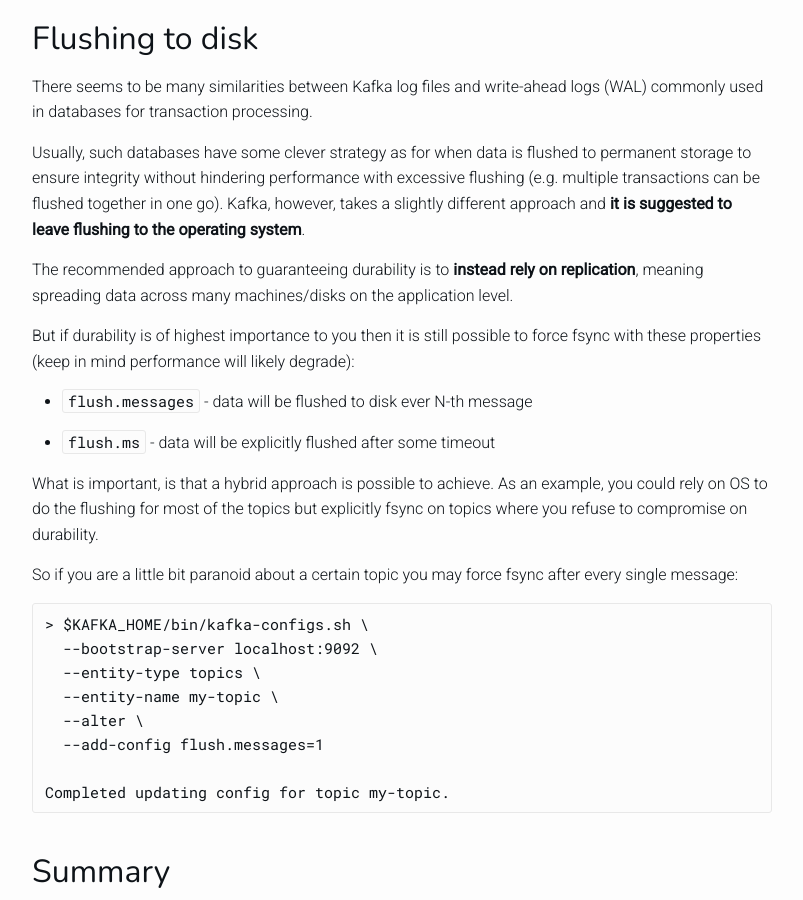
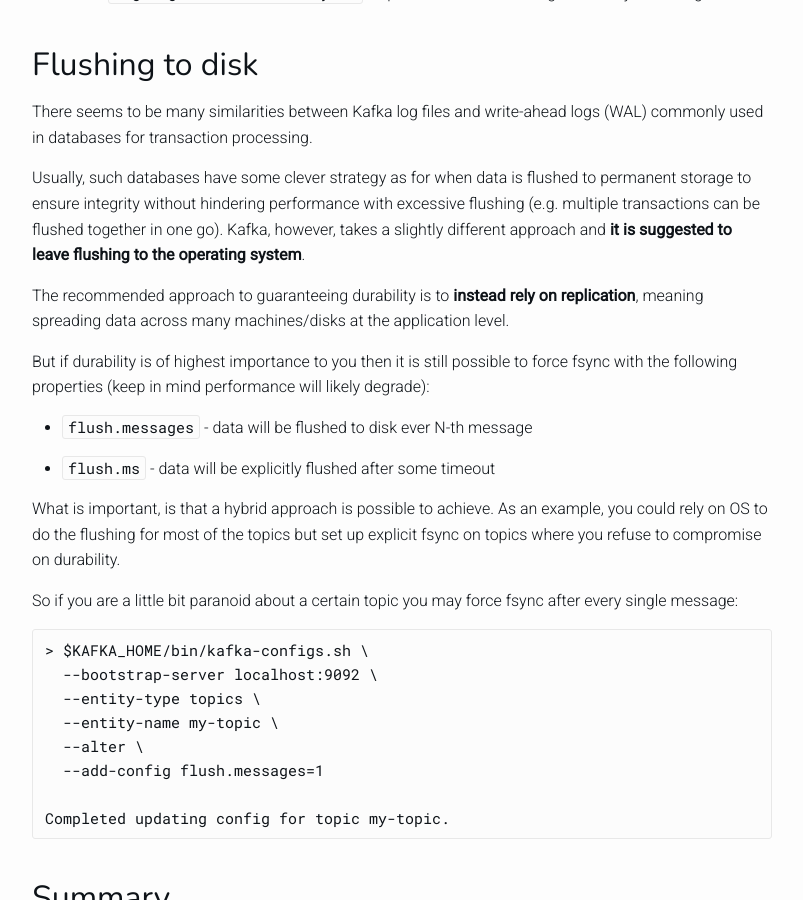
Before and after one commit to mbukowicz/mbukowicz.github.io, a Jekyll site: the page built from _posts/2020-05-31-how-kafka-stores-messages.md, in a window 1280 px wide and 900 px high, scrolled down 9070 px. Shown: the whole window, without its empty margins (238-1041 px from the left). Built offline with Jekyll 4.4.1, drawn with Linux system fonts in a browser that asks for light colours; some of the changed text lies outside the part shown.

Commit message:
Add small fixes to Kafka post

```diff
--- a/_posts/2020-05-31-how-kafka-stores-messages.md
+++ b/_posts/2020-05-31-how-kafka-stores-messages.md
@@ -450,10 +451,11 @@
 
 The recommended approach to guaranteeing durability is to __instead rely
 on replication__, meaning spreading data across many machines/disks
-on the application level.
+at the application level.
 
 But if durability is of highest importance to you then it is still possible
-to force fsync with these properties (keep in mind performance will likely degrade):
+to force fsync with the following properties (keep in mind performance
+will likely degrade):
 
 * <code>flush.messages</code> - data will be flushed to disk ever N-th message
 
@@ -461,7 +463,7 @@
 
 What is important, is that a hybrid approach is possible to achieve. As an example,
 you could rely on OS to do the flushing for most of the topics but
-explicitly fsync on topics where you refuse to compromise on durability.
+set up explicit fsync on topics where you refuse to compromise on durability.
 
 So if you are a little bit paranoid about a certain topic you may force fsync
 after every single message:
```
Also changed, not shown: other parts of _posts/2020-05-31-how-kafka-stores-messages.md (+4 -3 lines).
